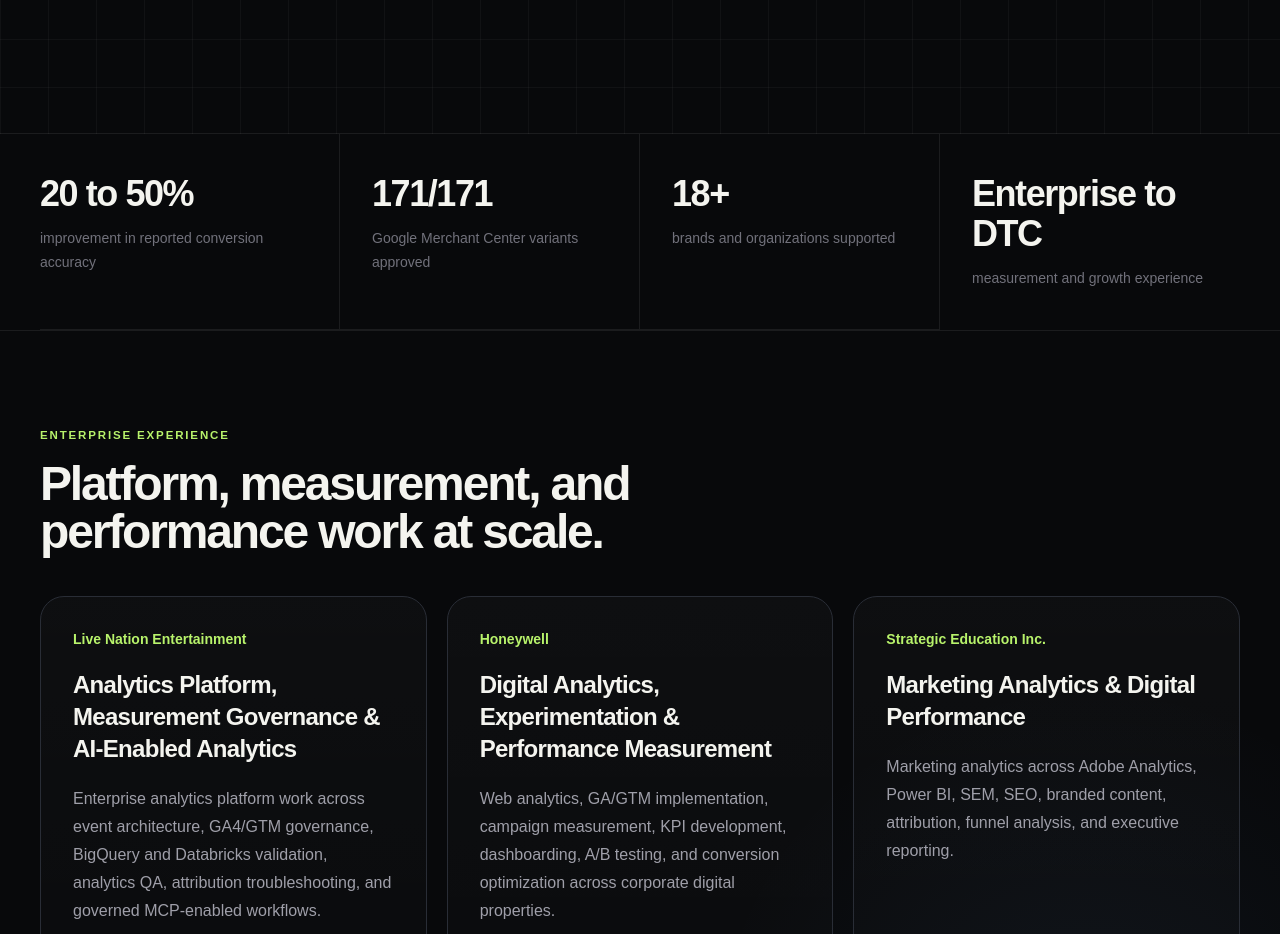
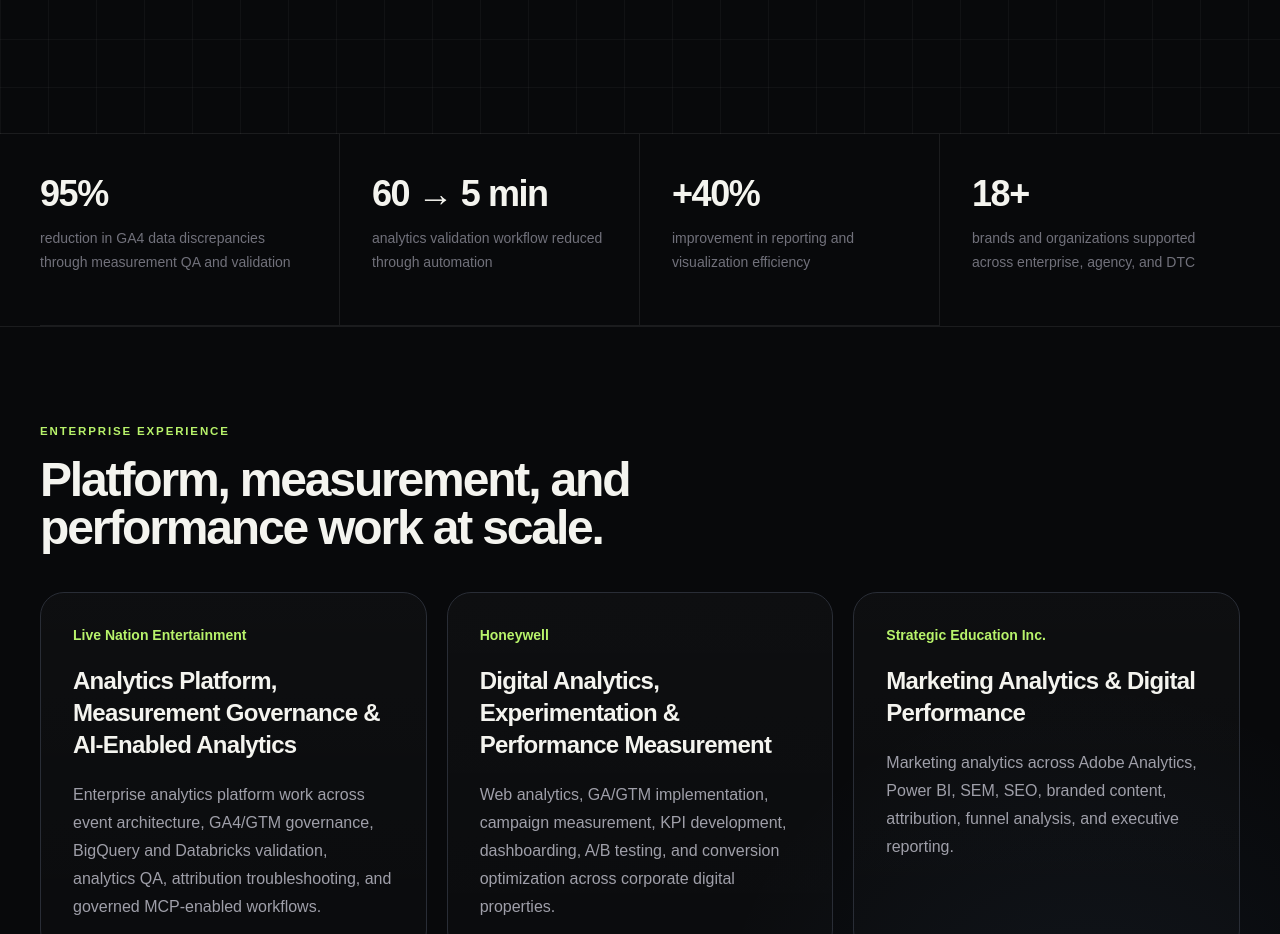
Before and after one commit to kmshabazz/portfolio-website, a Next.js app: page / in a window 1280 px wide. Shown: the part 800-1734 px from the top of the page. Built offline with nearby package versions, Linux system fonts and the light colour scheme.

Commit message:
Highlight enterprise analytics wins on homepage

```diff
--- a/app/page.tsx
+++ b/app/page.tsx
@@ -48,7 +48,7 @@
   return (
     <main>
       <section className="grid-lines border-b border-white/8"><div className="mx-auto max-w-7xl px-6 py-24 sm:py-32 lg:px-10 lg:py-36"><p className="kicker mb-7">Kalifa Shabazz · Measurement · Analytics · AI · Growth</p><h1 className="text-balance max-w-6xl text-5xl font-semibold leading-[.98] tracking-[-.055em] sm:text-7xl lg:text-[6rem]">Analytics Platform · Measurement · Growth Systems</h1><p className="mt-9 max-w-4xl text-lg leading-8 text-zinc-300 sm:text-xl sm:leading-9">I build trusted measurement and AI-enabled analytics systems that connect acquisition, customer behavior, attribution, conversion, and revenue.</p><p className="mt-6 max-w-5xl text-sm font-semibold leading-7 text-zinc-500 sm:text-base">Measurement Architecture · Marketing Analytics · Attribution · Performance Marketing · Growth Analytics · AI-Enabled Operations</p><div className="mt-10 flex flex-wrap gap-3"><a href="#work" className="rounded-full bg-[#b8f36b] px-6 py-3 text-sm font-semibold text-[#0a0b0d] hover:brightness-110">View Selected Work</a><a href="#expertise" className="rounded-full border border-white/15 px-6 py-3 text-sm font-semibold hover:bg-white/5">Explore Expertise</a><a href="#contact" className="rounded-full border border-white/15 px-6 py-3 text-sm font-semibold hover:bg-white/5">Contact Me</a></div></div></section>
-      <section className="border-b border-white/8"><div className="mx-auto grid max-w-7xl grid-cols-2 divide-x divide-y divide-white/8 px-6 lg:grid-cols-4 lg:px-10">{[["20 to 50%", "improvement in reported conversion accuracy"],["171/171", "Google Merchant Center variants approved"],["18+", "brands and organizations supported"],["Enterprise to DTC", "measurement and growth experience"]].map(([value,label]) => <div key={value} className="min-h-40 px-5 py-8 first:pl-0 lg:min-h-48 lg:px-8 lg:py-10"><div className="text-3xl font-semibold tracking-[-.04em] sm:text-4xl">{value}</div><p className="mt-3 max-w-[16rem] text-sm leading-6 text-zinc-500">{label}</p></div>)}</div></section>
+      <section className="border-b border-white/8"><div className="mx-auto grid max-w-7xl grid-cols-2 divide-x divide-y divide-white/8 px-6 lg:grid-cols-4 lg:px-10">{[["95%", "reduction in GA4 data discrepancies through measurement QA and validation"],["60 → 5 min", "analytics validation workflow reduced through automation"],["+40%", "improvement in reporting and visualization efficiency"],["18+", "brands and organizations supported across enterprise, agency, and DTC"]].map(([value,label]) => <div key={value} className="min-h-40 px-5 py-8 first:pl-0 lg:min-h-48 lg:px-8 lg:py-10"><div className="text-3xl font-semibold tracking-[-.04em] sm:text-4xl">{value}</div><p className="mt-3 max-w-[16rem] text-sm leading-6 text-zinc-500">{label}</p></div>)}</div></section>
       <section id="enterprise" className="mx-auto max-w-7xl px-6 py-20 lg:px-10 lg:py-24"><div className="mb-10 max-w-3xl"><p className="kicker mb-4">Enterprise Experience</p><h2 className="text-4xl font-semibold tracking-[-.045em] sm:text-5xl">Platform, measurement, and performance work at scale.</h2></div><div className="grid gap-5 lg:grid-cols-3">{enterpriseExperience.map(item => <article key={item.company} className="panel rounded-3xl p-7 sm:p-8"><p className="text-sm font-semibold text-[#b8f36b]">{item.company}</p><h3 className="mt-5 text-2xl font-semibold tracking-[-.03em]">{item.title}</h3><p className="mt-5 leading-7 text-zinc-400">{item.copy}</p></article>)}</div></section>
       <section id="work" className="border-y border-white/8 bg-white/[.015]"><div className="mx-auto max-w-7xl px-6 py-20 lg:px-10 lg:py-24"><div className="mb-10 max-w-4xl"><p className="kicker mb-4">Selected Work</p><h2 className="text-4xl font-semibold tracking-[-.045em] sm:text-5xl">What I have built, fixed, and grown.</h2><p className="mt-5 text-lg leading-8 text-zinc-400">Case studies across measurement, attribution, ecommerce, paid acquisition, analytics infrastructure, AI-enabled operations, and growth.</p></div><div className="grid gap-5 lg:grid-cols-2">{caseStudies.map(study => <CaseStudyCard key={study.slug} study={study} />)}</div></div></section>
       <section className="mx-auto max-w-7xl px-6 py-20 lg:px-10 lg:py-24"><div className="mb-10 max-w-3xl"><p className="kicker mb-4">What I Solve</p><h2 className="text-4xl font-semibold tracking-[-.045em] sm:text-5xl">The problems I can help a team solve.</h2></div><div className="grid gap-4 md:grid-cols-2">{solveAreas.map((item,index) => <article key={item.title} className="panel rounded-3xl p-7 sm:p-8"><span className="text-xs font-semibold text-zinc-600">0{index+1}</span><h3 className="mt-6 text-xl font-semibold">{item.title}</h3><p className="mt-3 leading-7 text-zinc-400">{item.copy}</p></article>)}</div></section>
```
